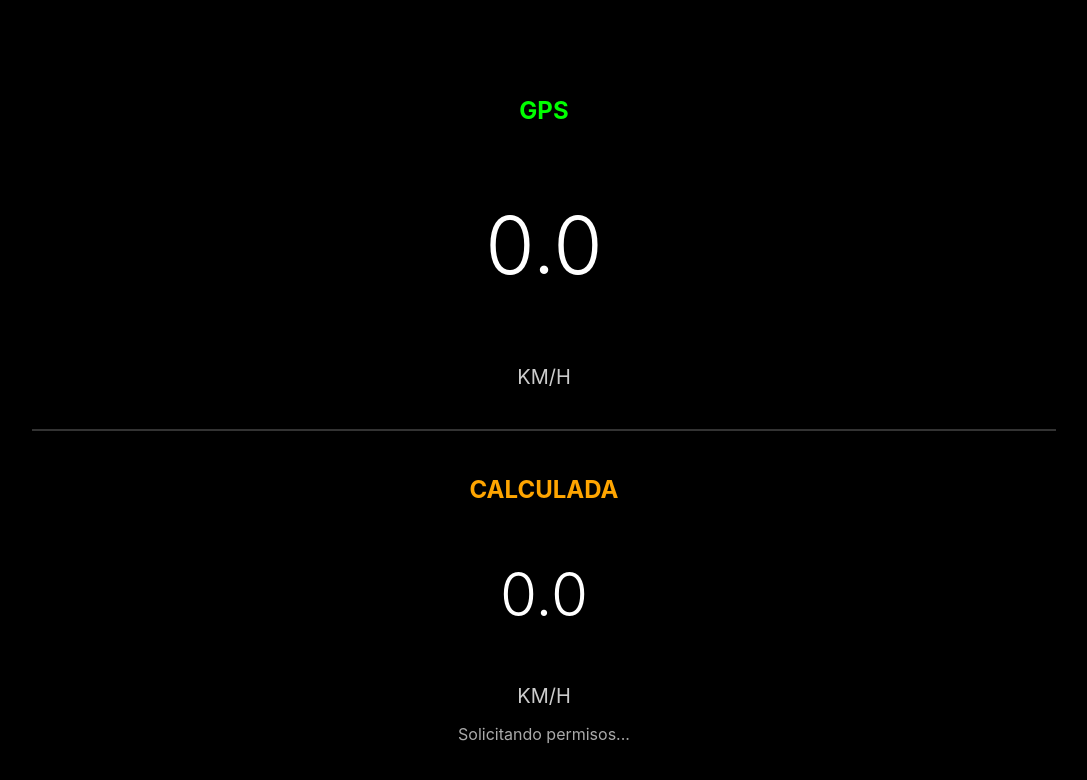
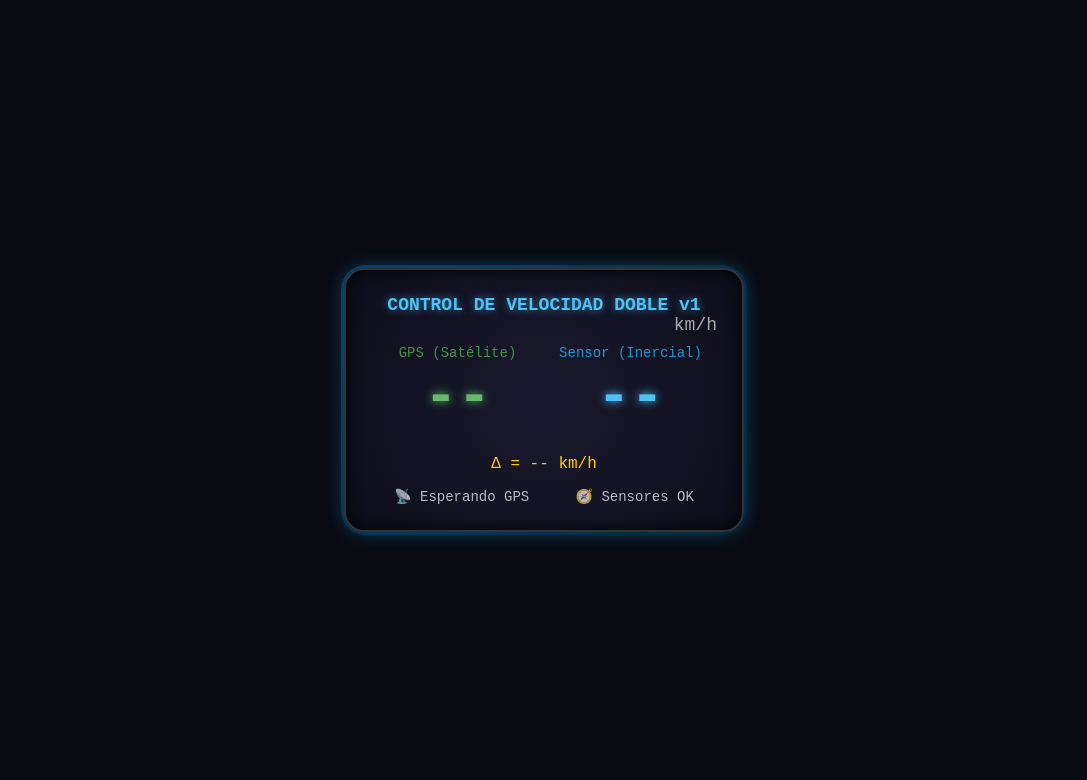
Before and after one commit to Rogermast/CVMAST, a plain HTML site: page index.html in a window 1280 px wide. Shown: the whole page, without its empty margins (96-1183 px from the left). Drawn offline with Linux system fonts and the light colour scheme.

Commit message:
index.html

```diff
--- a/index.html
+++ b/index.html
@@ -1,189 +1,271 @@
 <!DOCTYPE html>
 <html lang="es">
 <head>
-    <meta charset="UTF-8">
-    <meta name="viewport" content="width=device-width, initial-scale=1.0, user-scalable=no">
-    <title>Velocidad Doble V1 - Web</title>
+  <meta charset="UTF-8" />
+  <meta name="viewport" content="width=device-width, initial-scale=1.0, user-scalable=no" />
+  <title>Control de Velocidad Doble - Moto</title>
   <style>
-        /* --- Estilos para que se vea bien en el celular --- */
-        html, body {
+    * {
       margin: 0;
       padding: 0;
-            width: 100%;
-            height: 100%;
-            overflow: hidden; /* Evita que aparezcan barras de desplazamiento */
-            background-color: #000000;
-            color: white;
-            font-family: -apple-system, BlinkMacSystemFont, 'Segoe UI', Roboto, Helvetica, Arial, sans-serif;
+      box-sizing: border-box;
+      font-family: 'Courier New', monospace;
     }
 
-        .container {
+    body {
+      background: #0a0a12;
+      color: white;
+      height: 100vh;
       display: flex;
       flex-direction: column;
       justify-content: center;
       align-items: center;
-            height: 100vh;
-            text-align: center;
-            user-select: none; /* Evita que se seleccione el texto al tocar */
+      overflow: hidden;
+      padding: 20px;
     }
 
-        .gps-speed-label {
-            color: #00FF00; /* Verde brillante */
-            font-size: 24px;
-            font-weight: bold;
+    .tachometer {
+      width: 90vw;
+      max-width: 400px;
+      background: radial-gradient(circle, #1a1a2e 0%, #0d0d1a 100%);
+      border-radius: 20px;
+      padding: 25px;
+      box-shadow: 0 0 20px rgba(0, 200, 255, 0.3),
+                  inset 0 0 15px rgba(0, 0, 0, 0.8);
+      border: 2px solid #333;
+      position: relative;
     }
 
-        .gps-speed {
-            color: #FFFFFF;
-            font-size: 80px;
-            font-weight: 300;
-            line-height: 1;
+    .tachometer::before {
+      content: "";
+      position: absolute;
+      top: -5px;
+      left: -5px;
+      right: -5px;
+      bottom: -5px;
+      border-radius: 25px;
+      background: linear-gradient(135deg, #003366, #001122);
+      z-index: -1;
     }
 
-        .accel-speed-label {
-            color: #FFA500; /* Naranja */
-            font-size: 24px;
-            font-weight: bold;
+    h1 {
+      text-align: center;
+      font-size: 18px;
+      margin-bottom: 20px;
+      color: #4fc3f7;
+      text-shadow: 0 0 8px rgba(79, 195, 247, 0.6);
     }
 
-        .accel-speed {
-            color: #FFFFFF;
-            font-size: 60px;
-            font-weight: 300;
+    .speed-panel {
+      display: flex;
+      justify-content: space-between;
+      margin: 20px 0;
+    }
+
+    .speed-box {
+      text-align: center;
+      flex: 1;
+      padding: 10px;
+    }
+
+    .label {
+      font-size: 14px;
+      margin-bottom: 8px;
+      opacity: 0.8;
+    }
+
+    .gps .label {
+      color: #4caf50;
+    }
+
+    .sensor .label {
+      color: #29b6f6;
+    }
+
+    .speed-value {
+      font-size: 56px;
+      font-weight: bold;
       line-height: 1;
+      text-shadow: 0 0 10px currentColor;
+      font-family: 'Courier New', monospace;
+    }
+
+    .gps .speed-value {
+      color: #66bb6a;
+    }
+
+    .sensor .speed-value {
+      color: #4fc3f7;
+    }
+
+    .delta {
+      text-align: center;
+      margin-top: 10px;
+      font-size: 16px;
+      color: #ffcc00;
+    }
+
+    .status {
+      display: flex;
+      justify-content: space-around;
+      margin-top: 15px;
+      font-size: 14px;
+      opacity: 0.7;
     }
 
     .unit {
-            color: #CCCCCC;
-            font-size: 20px;
-            margin-top: 5px;
-            margin-bottom: 20px;
-        }
-
-        .divider {
-            height: 2px;
-            background-color: #333333;
-            width: 80%;
-            margin: 20px 0;
-            border: 0;
-        }
-
-        .status {
-            color: #AAAAAA;
-            font-size: 16px;
+      font-size: 18px;
       position: absolute;
-            bottom: 40px;
-        }
-
-        .error {
-            color: #FF4136; /* Rojo para errores */
-            font-size: 18px;
-            padding: 20px;
-            text-align: center;
+      right: 25px;
+      top: 45px;
+      color: #aaa;
     }
   </style>
 </head>
 <body>
 
-    <div class="container">
-        <!-- Velocidad GPS -->
-        <div class="gps-section">
-            <p class="gps-speed-label">GPS</p>
-            <p class="gps-speed" id="gps-speed">0.0</p>
-            <p class="unit">KM/H</p>
+<div class="tachometer">
+  <h1>CONTROL DE VELOCIDAD DOBLE v1</h1>
+
+  <div class="speed-panel">
+    <div class="speed-box gps">
+      <div class="label">GPS (Satélite)</div>
+      <div class="speed-value" id="gpsSpeed">--</div>
+    </div>
+    <div class="speed-box sensor">
+      <div class="label">Sensor (Inercial)</div>
+      <div class="speed-value" id="sensorSpeed">--</div>
+    </div>
   </div>
 
-        <hr class="divider">
+  <div class="delta" id="delta">Δ = -- km/h</div>
 
-        <!-- Velocidad por Acelerómetro -->
-        <div class="accel-section">
-            <p class="accel-speed-label">CALCULADA</p>
-            <p class="accel-speed" id="accel-speed">0.0</p>
-            <p class="unit">KM/H</p>
+  <div class="status">
+    <span id="gpsStatus">📡 Esperando GPS</span>
+    <span id="sensorStatus">🧭 Sensores activos</span>
   </div>
 
-        <!-- Indicador de estado del GPS -->
-        <p class="status" id="gps-status">Solicitando permisos...</p>
+  <div class="unit">km/h</div>
 </div>
 
 <script>
-        // --- Referencias a los elementos de la página ---
-        const gpsSpeedElement = document.getElementById('gps-speed');
-        const accelSpeedElement = document.getElementById('accel-speed');
-        const gpsStatusElement = document.getElementById('gps-status');
+  // Elementos del DOM
+  const gpsSpeedEl = document.getElementById('gpsSpeed');
+  const sensorSpeedEl = document.getElementById('sensorSpeed');
+  const deltaEl = document.getElementById('delta');
+  const gpsStatusEl = document.getElementById('gpsStatus');
+  const sensorStatusEl = document.getElementById('sensorStatus');
 
-        // --- Variables para el cálculo ---
-        let calculatedSpeed = 0;
-        let lastTimestamp = Date.now();
+  // Variables para velocidad
+  let gpsSpeed = 0; // en km/h
+  let sensorSpeed = 0; // estimado en km/h
+  let lastTime = 0;
+  let lastVelocity = 0; // para integración del acelerómetro
 
-        // --- LÓGICA PARA EL GPS (usando la API del navegador) ---
-        if ('geolocation' in navigator) {
-            // Opciones de alta precisión para el GPS
-            const options = {
-                enableHighAccuracy: true,
-                timeout: 5000,
-                maximumAge: 0
-            };
-
-            // watchPosition llama a la función de éxito cada vez que hay una nueva lectura
+  // === GPS ===
+  if ("geolocation" in navigator) {
     navigator.geolocation.watchPosition(
       (position) => {
-                    // La velocidad viene en metros/segundo. La convertimos a km/h
-                    // position.coords.speed puede ser null si estás quieto
-                    const speedInMs = position.coords.speed || 0;
-                    const speedInKmh = speedInMs * 3.6;
-
-                    gpsSpeedElement.innerText = speedInKmh.toFixed(1);
-
-                    // Actualizamos el estado según la precisión
-                    const accuracy = position.coords.accuracy;
-                    if (accuracy < 10) {
-                        gpsStatusElement.innerText = `GPS: Excelente (${accuracy.toFixed(0)}m)`;
-                    } else if (accuracy < 20) {
-                        gpsStatusElement.innerText = `GPS: Bueno (${accuracy.toFixed(0)}m)`;
+        gpsSpeed = position.coords.speed ? Math.round(position.coords.speed * 3.6) : 0;
+        gpsSpeedEl.textContent = gpsSpeed;
+        gpsStatusEl.textContent = "📡 GPS OK";
+        updateDelta();
+      },
+      (error) => {
+        gpsStatusEl.textContent = "📡 Sin señal";
+        gpsSpeed = 0;
+        gpsSpeedEl.textContent = "--";
+      },
+      {
+        enableHighAccuracy: true,
+        timeout: 10000,
+        maximumAge: 0
+      }
+    );
   } else {
-                        gpsStatusElement.innerText = `GPS: Regular (${accuracy.toFixed(0)}m)`;
+    gpsStatusEl.textContent = "📡 No soportado";
   }
 
-                    // **RECALIBRACIÓN CLAVE:** Usamos la velocidad del GPS para corregir la calculada
-                    calculatedSpeed = speedInKmh;
-                },
-                (error) => {
-                    console.error("Error de GPS:", error);
-                    gpsStatusElement.innerText = `Error GPS: ${error.message}`;
-                },
-                options
-            );
+  // === Sensores Inerciales (Acelerómetro + Giroscopio) ===
+  let accelerationX = 0, accelerationY = 0, accelerationZ = 0;
+  let gravity = [0, 0, 9.81]; // estimación inicial de gravedad
+
+  // Filtro para separar gravedad de aceleración lineal (filtro complementario simple)
+  const alpha = 0.8;
+
+  window.addEventListener('deviceorientation', (event) => {
+    // Solo usamos acelerómetro si está disponible
+  });
+
+  if (typeof DeviceMotionEvent !== 'undefined' && 'requestPermission' in DeviceMotionEvent) {
+    // iOS 13+
+    DeviceMotionEvent.requestPermission()
+      .then(permissionState => {
+        if (permissionState === 'granted') {
+          window.addEventListener('devicemotion', handleMotion);
+          sensorStatusEl.textContent = "🧭 Sensores OK";
+        }
+      })
+      .catch(console.error);
+  } else if (typeof DeviceMotionEvent !== 'undefined') {
+    // Android y otros
+    window.addEventListener('devicemotion', handleMotion);
+    sensorStatusEl.textContent = "🧭 Sensores OK";
   } else {
-            gpsStatusElement.innerText = "GPS no disponible en este dispositivo.";
+    sensorStatusEl.textContent = "🧭 No soportado";
   }
 
-        // --- LÓGICA PARA EL ACELERÓMETRO (usando la API de sensores del navegador) ---
-        if (window.DeviceMotionEvent) {
-            window.addEventListener('devicemotion', (event) => {
-                const currentTime = Date.now();
-                const timeDiff = (currentTime - lastTimestamp) / 1000; // Diferencia en segundos
+  function handleMotion(event) {
+    const acc = event.accelerationIncludingGravity;
+    if (!acc) return;
 
-                // IMPORTANTE: Esto depende de CÓMO sujetes el móvil.
-                // Asumimos que el móvil está en vertical (retrato) y el movimiento hacia adelante es en el eje Y.
-                // Si lo pones horizontal, probablemente sea el eje X. ¡Debes probar!
-                const acceleration = event.accelerationIncludingGravity;
-                const forwardAcceleration = acceleration.y;
+    // Estimación simple de gravedad (promedio móvil)
+    gravity[0] = alpha * gravity[0] + (1 - alpha) * acc.x;
+    gravity[1] = alpha * gravity[1] + (1 - alpha) * acc.y;
+    gravity[2] = alpha * gravity[2] + (1 - alpha) * acc.z;
 
-                // Calculamos el cambio de velocidad (v = v0 + a*t)
-                calculatedSpeed += forwardAcceleration * timeDiff * 3.6; // *3.6 para km/h
+    // Aceleración lineal (sin gravedad)
+    const linearAccX = acc.x - gravity[0];
+    const linearAccY = acc.y - gravity[1];
+    const linearAccZ = acc.z - gravity[2];
 
-                // Nos aseguramos de que la velocidad no sea negativa
-                if (calculatedSpeed < 0) {
-                    calculatedSpeed = 0;
+    // Proyectamos en dirección de movimiento (simplificamos a eje X)
+    const linearAcc = linearAccX;
+
+    // Integración para velocidad (m/s)
+    const now = performance.now();
+    if (lastTime === 0) {
+      lastTime = now;
+      return;
+    }
+    const dt = (now - lastTime) / 1000; // segundos
+    lastVelocity += linearAcc * dt; // v = v0 + a*t
+
+    // Pequeño decaimiento para evitar deriva infinita
+    lastVelocity *= 0.98;
+
+    // Convertir a km/h y limitar ruido
+    sensorSpeed = Math.abs(lastVelocity * 3.6);
+    if (sensorSpeed < 2) sensorSpeed = 0; // ruido bajo
+    sensorSpeed = Math.round(sensorSpeed);
+
+    sensorSpeedEl.textContent = sensorSpeed;
+    lastTime = now;
+    updateDelta();
   }
 
-                accelSpeedElement.innerText = calculatedSpeed.toFixed(1);
-                lastTimestamp = currentTime;
-            });
-        } else {
-            alert("Lo siento, los sensores de movimiento no están disponibles en tu navegador.");
+  function updateDelta() {
+    const diff = Math.abs(gpsSpeed - sensorSpeed);
+    deltaEl.textContent = `Δ = ${diff} km/h`;
   }
+
+  // Fallback: si no hay sensores, usar GPS en ambos (solo para visualización)
+  setInterval(() => {
+    if (sensorSpeedEl.textContent === "--" && gpsSpeedEl.textContent !== "--") {
+      sensorSpeedEl.textContent = gpsSpeedEl.textContent;
+      deltaEl.textContent = "Δ = 0 km/h";
+    }
+  }, 2000);
 </script>
 
 </body>
```
Lines whose indentation alone changed are shown as unchanged.
